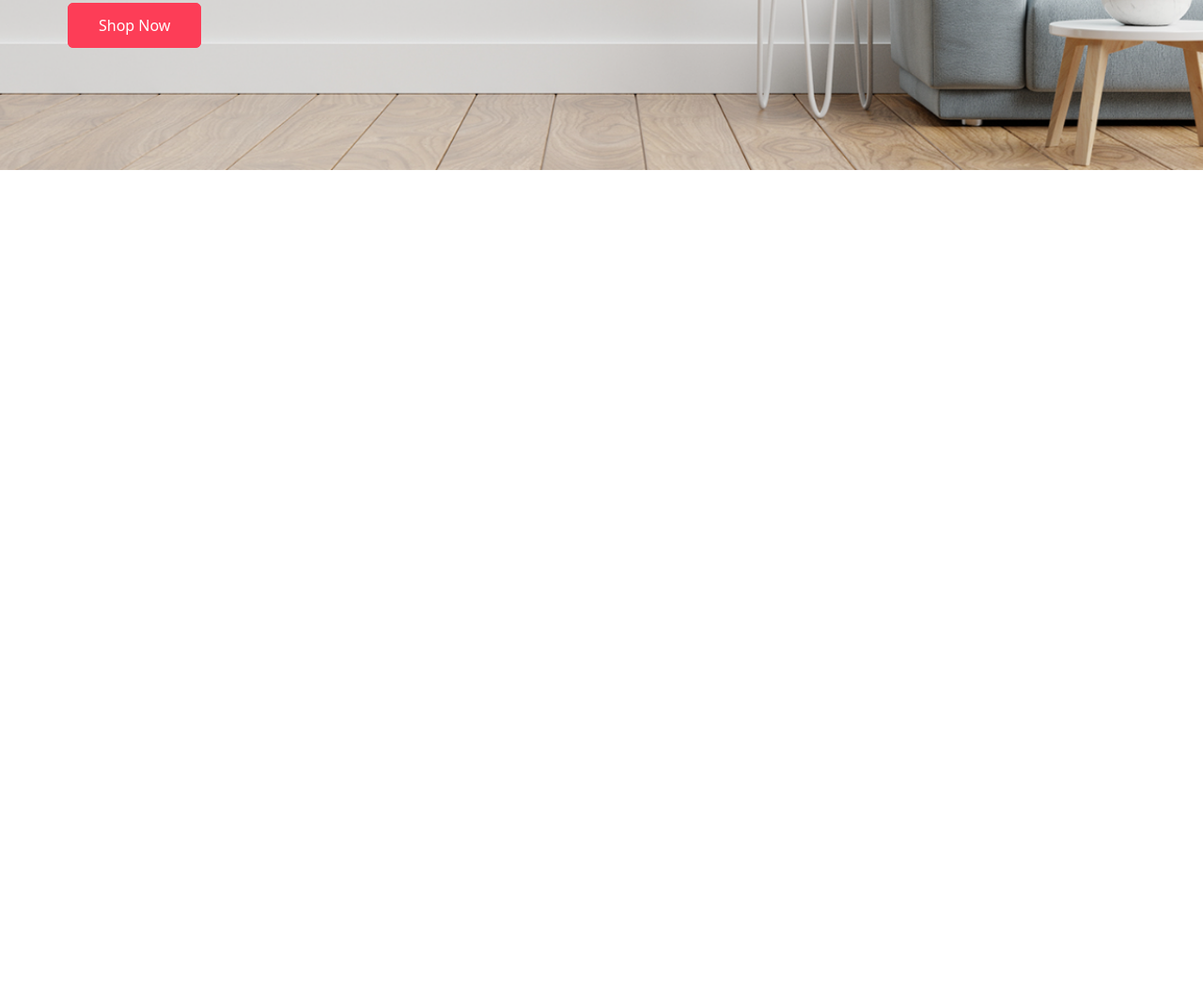
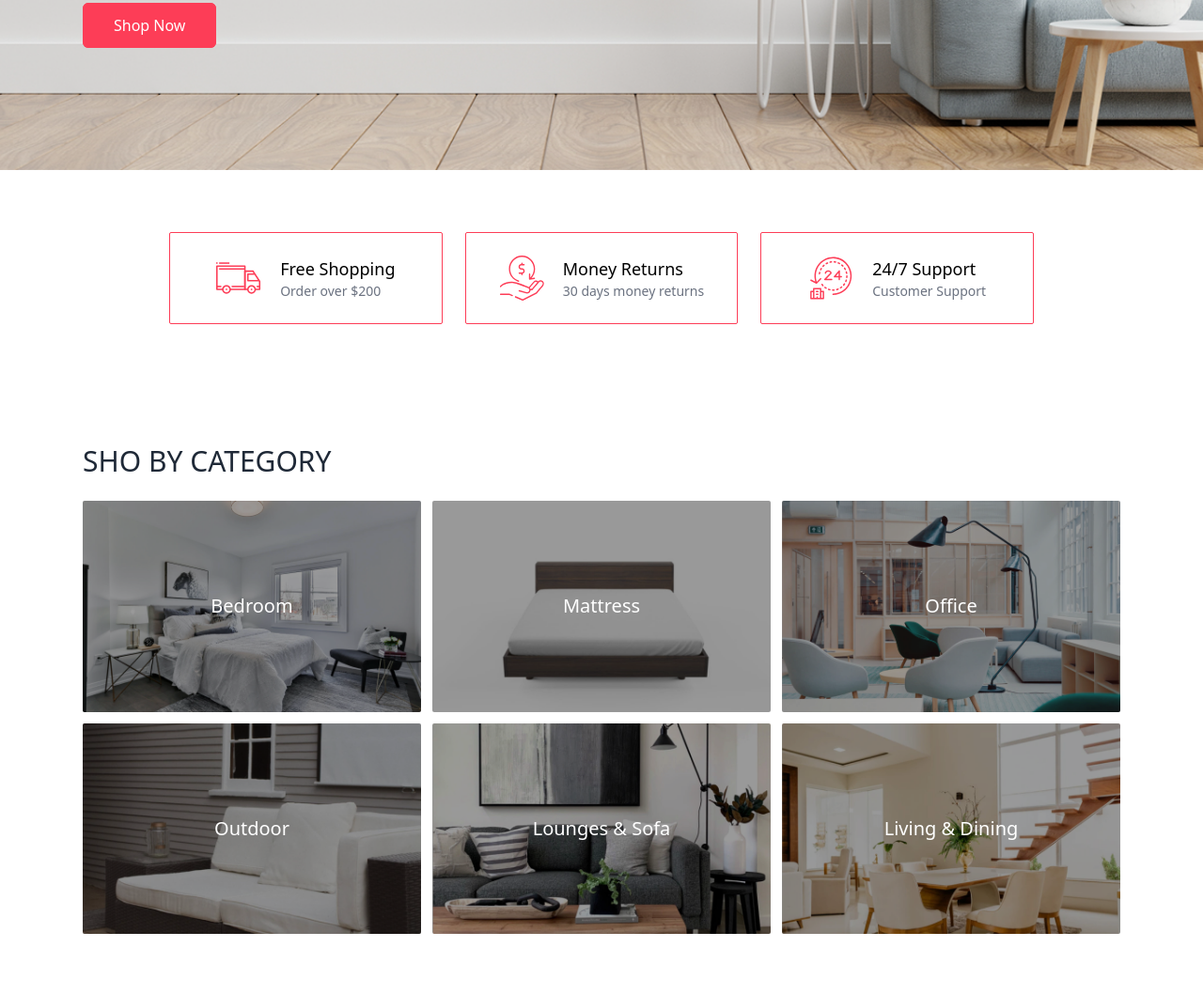
Before and after one commit to salman608/Ecommerce_design_with_Tailwind, a plain HTML site: page src/index.html in a window 1280 px wide. Shown: the part 499-1557 px from the top of the page at 94% size. Before the commit the page ends 800 px from the top, so only its background shows below. Drawn offline with Linux system fonts and the light colour scheme.

Commit message:
feature and category selction added

```diff
--- a/src/index.html
+++ b/src/index.html
@@ -126,6 +126,89 @@
         </div>
     </div>
     <!-- Banner End -->
+
+    <!-- Feature section start -->
+    <div class="container py-16">
+        <div class="w-10/12 grid grid-cols-3 gap-6 mx-auto justify-center">
+            <!-- single feature start-->
+            <div class="border border-primary rounded-sm px-3 py-6 flex justify-center item gap-5">
+                <img src="/dist/images/delivery-van.svg" class="w-12 h-12 object-contain" alt="">
+                <div>
+                    <h4 class="capitalize font-medium text-lg">Free Shopping</h4>
+                    <p class="text-gray-500 text-sm">Order over $200</p>
+                </div>
+            </div>
+            <!-- single feature end-->
+
+            <!-- single feature start-->
+            <div class="border border-primary rounded-sm px-3 py-6 flex justify-center item gap-5">
+                <img src="/dist/images/money-back.svg" class="w-12 h-12 object-contain" alt="">
+                <div>
+                    <h4 class="capitalize font-medium text-lg">Money Returns</h4>
+                    <p class="text-gray-500 text-sm">30 days money returns</p>
+                </div>
+            </div>
+            <!-- single feature end-->
+
+            <!-- single feature start-->
+            <div class="border border-primary rounded-sm px-3 py-6 flex justify-center item gap-5">
+                <img src="/dist/images/service-hours.svg" class="w-12 h-12 object-contain" alt="">
+                <div>
+                    <h4 class="capitalize font-medium text-lg">24/7 support</h4>
+                    <p class="text-gray-500 text-sm">Customer Support</p>
+                </div>
+            </div>
+            <!-- single feature end-->
+        </div>
+    </div>
+    <!-- Feature section End -->
+
+    <!-- Category section start -->
+    <div class="container py-16">
+        <h2 class="text-3xl font-medium text-gray-800 uppercase mb-6 "> sho by category</h2>
+        <div class="grid grid-cols-3 gap-3">
+            <!-- single category -->
+            <div class="relative rounded-sm overflow-hidden group">
+                <img src="/dist/images/category-1.jpg" class="w-full" alt="">
+                <a href=""
+                    class="absolute inset-0 bg-black bg-opacity-40 flex items-center text-white justify-center text-xl font-medium group-hover:bg-opacity-50 transition">Bedroom</a>
+            </div>
+            <!-- single category -->
+            <div class="relative rounded-sm overflow-hidden group">
+                <img src="/dist/images/category-2.jpg" class="w-full" alt="">
+                <a href=""
+                    class="absolute inset-0 bg-black bg-opacity-40 flex items-center text-white justify-center text-xl font-medium group-hover:bg-opacity-50 transition">Mattress</a>
+            </div>
+            <!-- single category -->
+            <div class="relative rounded-sm overflow-hidden group">
+                <img src="/dist/images/category-3.jpg" class="w-full" alt="">
+                <a href=""
+                    class="absolute inset-0 bg-black bg-opacity-40 flex items-center text-white justify-center text-xl font-medium group-hover:bg-opacity-50 transition">Office</a>
+            </div>
+            <!-- single category -->
+            <div class="relative rounded-sm overflow-hidden group">
+                <img src="/dist/images/category-4.jpg" class="w-full" alt="">
+                <a href=""
+                    class="absolute inset-0 bg-black bg-opacity-40 flex items-center text-white justify-center text-xl font-medium group-hover:bg-opacity-50 transition">Outdoor</a>
+            </div>
+            <!-- single category -->
+            <div class="relative rounded-sm overflow-hidden group">
+                <img src="/dist/images/category-5.jpg" class="w-full" alt="">
+                <a href=""
+                    class="absolute inset-0 bg-black bg-opacity-40 flex items-center text-white justify-center text-xl font-medium group-hover:bg-opacity-50 transition">Lounges
+                    & Sofa</a>
+            </div>
+            <!-- single category -->
+            <div class="relative rounded-sm overflow-hidden group">
+                <img src="/dist/images/category-6.jpg" class="w-full" alt="">
+                <a href=""
+                    class="absolute inset-0 bg-black bg-opacity-40 flex items-center text-white justify-center text-xl font-medium group-hover:bg-opacity-50 transition">Living
+                    & Dining</a>
+            </div>
+
+        </div>
+    </div>
+    <!-- Category section end -->
 </body>
 
 </html>
--- a/tailwind.config.js
+++ b/tailwind.config.js
@@ -15,7 +15,7 @@ module.exports = {
       },
       container:{
         center:true,
-        padding:'2rem',
+        padding:'3rem',
       },
       colors:{
         primary:'#FD3D57',
```
Also changed, not shown: dist/images/category-1.jpg (added), dist/images/category-2.jpg (added), dist/images/category-3.jpg (added), dist/images/category-4.jpg (added), dist/images/category-5.jpg (added), dist/images/category-6.jpg (added), dist/images/delivery-van.svg (added), dist/images/money-back.svg (added), dist/images/service-hours.svg (added), dist/output.css.
